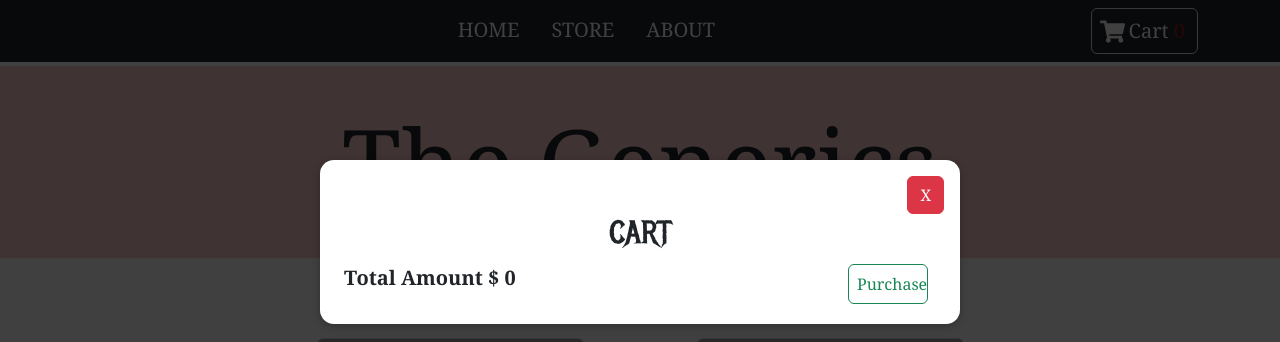
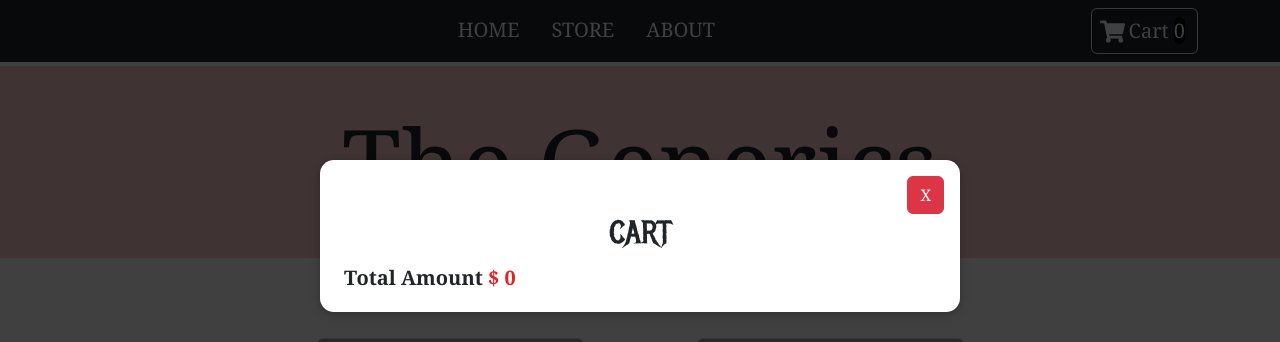
Before and after one commit to jesusfb/E-Commerce-website, a React (Create React App) app: page / in a window 1280 px wide. Both pictures are taken after a click on the icon 1112 px from the left and 31 px from the top of the page. Shown: the top 342 px of the page. Built offline with nearby package versions, Linux system fonts and the light colour scheme; grey boxes are pictures that could not be loaded.

Commit message:
adding order successful message

```diff
--- a/src/Components/Albums/AlbumItem.js
+++ b/src/Components/Albums/AlbumItem.js
@@ -1,7 +1,7 @@
 import React, { Fragment, useContext} from "react";
 import { Container, Row, Col, Card, Button } from "react-bootstrap";
 import CartContext from "../Store/CartContext";
-import './AlbumImage.css';
+
 
 const AlbumItem = () => {
   const ctxt = useContext(CartContext);
--- a/src/Components/Cart/Cart.js
+++ b/src/Components/Cart/Cart.js
@@ -1,13 +1,29 @@
-import React, { useContext } from "react";
+import React, { useContext, useState } from "react";
 import Modal from "../UI/Modal";
 import { Button } from "react-bootstrap";
 import "../Navbar/MusicHead.css";
 import CartContext from "../Store/CartContext";
+import { FaCheckCircle } from "react-icons/fa";
 
 const Cart = (props) => {
   const ctxt = useContext(CartContext);
+
+  // Order message
+  const [display, setDisplay] = useState(false);
+
   let totalAmount = 0;
   ctxt.item.forEach((it) => (totalAmount += it.price));
+
+  const hasItem = ctxt.item.length > 0;
+
+  // For clear cart
+  const ClearCartHandler = () => {
+    ctxt.clearCart();
+    setDisplay(true);
+    setTimeout(() => {
+      setDisplay(false);
+    }, 1000);
+  };
 
   return (
     <Modal>
@@ -46,6 +62,7 @@ const Cart = (props) => {
                   <Button
                     variant="danger"
                     className="w-20 h-10 md:w-24 md:h-12"
+                    onClick={() => ctxt.removeFromCart(it.title)}
                   >
                     Remove
                   </Button>
@@ -55,10 +72,28 @@ const Cart = (props) => {
           );
         })}
         <div className="ml-2 d-flex justify-between mt-1 mb-1">
-          <span className="text-xl font-bold">Total Amount $ {totalAmount}</span>
-          <Button  className="w-20 h-10 md:w-20 md:h-10 mr-4 px-2" variant="outline-success">
-            Purchase
-          </Button>
+          <span className="text-xl font-bold">
+            Total Amount <span className="text-red-600">$ {totalAmount}</span>
+          </span>
+          {hasItem && (
+            <Button
+              className="w-20 h-10 md:w-20 md:h-10 mr-4 px-2"
+              variant="outline-success"
+              onClick={ClearCartHandler}
+            >
+              Purchase
+            </Button>
+          )}
+        </div>
+        <div className="flex justify-center items-center">
+          {display && (
+            <div className="flex items-center">
+              <p className="text-green-600 text-xl text-center ml-2">
+                Order Successful
+              </p>
+              <FaCheckCircle className="text-green-600 ml-2 mb-3" />
+            </div>
+          )}
         </div>
       </div>
     </Modal>
--- a/src/Components/Navbar/Navbar.js
+++ b/src/Components/Navbar/Navbar.js
@@ -1,10 +1,12 @@
-import React, { Fragment } from "react";
+import React, { Fragment,useContext } from "react";
 import { Navbar, Container, Nav } from "react-bootstrap";
 import { FaShoppingCart } from "react-icons/fa";
+import CartContext from "../Store/CartContext";
 import '../../Components/Navbar/MusicHead.css';
 import './style.css';
 
 const Navbars = (props) => {
+  const ctxt=useContext(CartContext);
   return (
     <Fragment>
       <Navbar className="w-full" bg="dark">
@@ -26,7 +28,7 @@ const Navbars = (props) => {
               <div className="flex items-center border border-red-600 rounded p-2 text-white cursor-pointer">
                 <FaShoppingCart size={25} onClick={props.cartHandler} />
                 <span className="mx-1 md:mx-2 text-base md:text-xl text-white" onClick={props.cartHandler}>
-                  Cart <span className="text-red-800 ">0</span>
+                  Cart <span className="text-white bg-black rounded">{ctxt.item.length}</span>
                 </span>
               </div>
           </Nav>
--- a/src/Components/Store/CartContextProvider.js
+++ b/src/Components/Store/CartContextProvider.js
@@ -3,12 +3,30 @@ import CartContext from './CartContext';
 
 const CartContextProvider = (props) => {
    const [items,setItems]=useState([]);
+
+
    const addItemToCart=(it)=>{
     setItems([...items,it])
    }
+
+  //  Remove from cart on click remove btn
+   const removeHandler=(id)=>{
+      const updatedData=()=>(
+        items.filter(item=> item.title!== id )
+      )
+      setItems(updatedData);
+   }
+
+  //  Clear all item from cart
+  const ClearHandler=()=>{
+    setItems([]);
+  }
+
    const obj={
     item:items,
     addItem:addItemToCart,
+    removeFromCart:removeHandler,
+    clearCart:ClearHandler,
    }
   return (
     <CartContext.Provider value={obj}>
```
